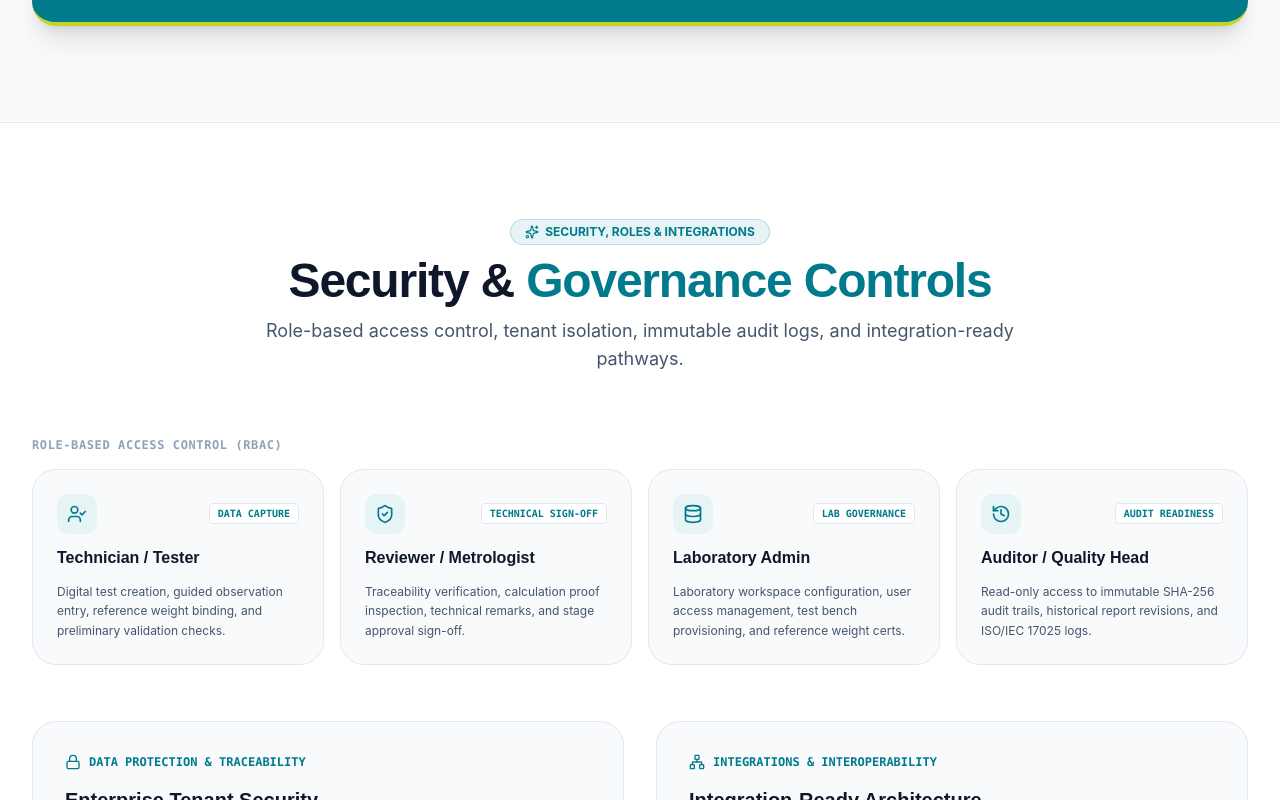
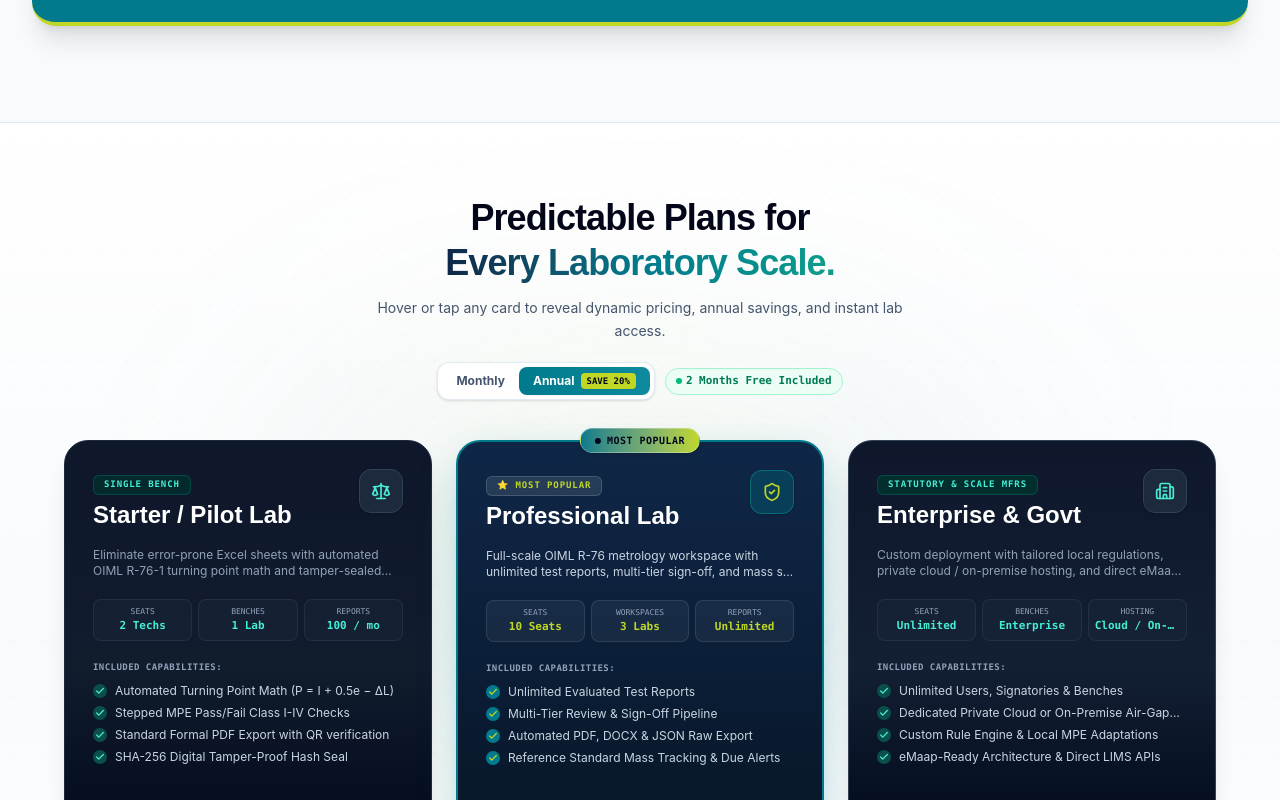
Before and after one commit to CodebyAbhishek123/PS35-SHOWCASE, a React (Vite) app: page / in a window 1280 px wide. Shown: the part 5780-6580 px from the top of the page. Built offline with nearby package versions, Linux system fonts and the light colour scheme.

Commit message:
Remove Security & Governance Controls section from App

```diff
--- a/src/App.jsx
+++ b/src/App.jsx
@@ -7,7 +7,6 @@ import { CoreFeaturesSection } from './components/CoreFeaturesSection';
 import { HowItWorksSection } from './components/HowItWorksSection';
 import { DocumentationSection } from './components/DocumentationSection';
 import { ForLaboratoriesSection } from './components/ForLaboratoriesSection';
-import { SecurityGovernanceSection } from './components/SecurityGovernanceSection';
 import { PricingSection } from './components/PricingSection';
 import { ResourcesSection } from './components/ResourcesSection';
 import { FAQSection } from './components/FAQSection';
@@ -150,9 +149,6 @@ export function App() {
           onOpenDemo={() => setDemoOpen(true)}
         />
 
-        {/* 8. SECURITY, ROLES & INTEGRATIONS */}
-        <SecurityGovernanceSection />
-
         {/* 9. PRICING & PILOT PLANS */}
         <PricingSection
           onOpenSandbox={() => setSandboxOpen(true)}
```
